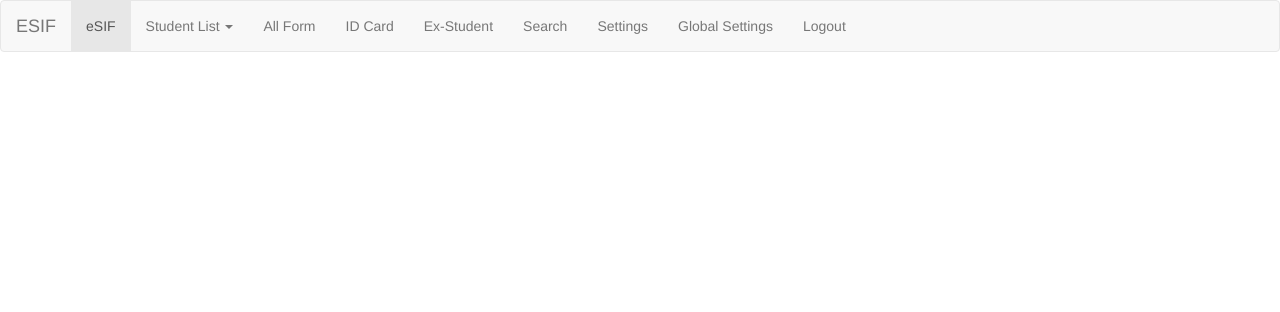
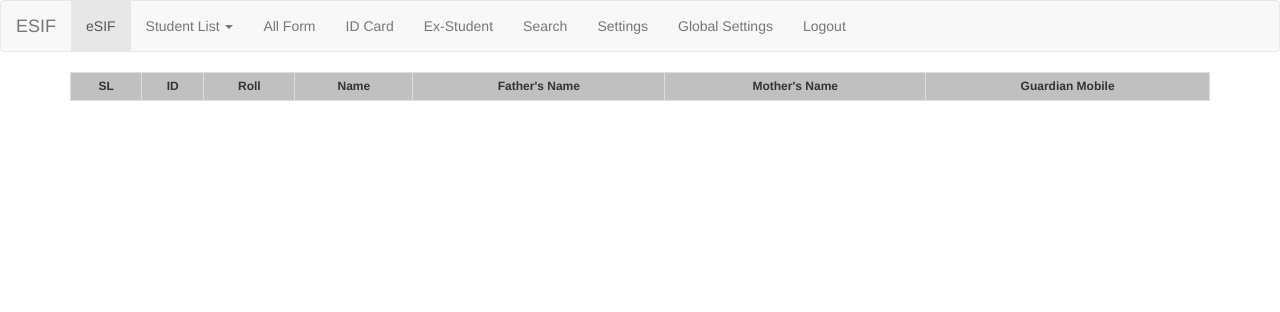
Before and after one commit to heartsantor/Student-Management-System, a PHP site: page /esif/student_list.php?criteria=without_image in a window 1280 px wide. Shown: the top 312 px of the page. Run offline with PHP 8.4, Linux system fonts and the light colour scheme; the visitor is signed in with stand-in values (Sample User, id 1); lists and menus that the app fills with data are empty.

Commit message:
Student List Option

```diff
--- a/esif/navbar.php
+++ b/esif/navbar.php
@@ -9,8 +9,8 @@
         <a class="dropdown-toggle" data-toggle="dropdown" href="#">Student List
         <span class="caret"></span></a>
         <ul class="dropdown-menu">
-          <li><a href="student_list.php?id=without_image">Without Image</a></li>
-          <li><a href="student_list.php?id=with_image">With Image</a></li>
+          <li><a href="student_list.php?criteria=without_image">Without Image</a></li>
+          <li><a href="student_list.php?criteria=with_image">With Image</a></li>
         </ul>
       </li>
       <li><a href="#">All Form</a></li>
--- a/esif/student_list.php
+++ b/esif/student_list.php
@@ -10,11 +10,128 @@ require_once '../connection/connect.php';
 <head>
   <?php include "../bootstrap/bootstrap.html"; ?>
   <title>Student List</title>
+  <style>
+  th {
+    background-color: silver;
+  }
+  table, th, td, tr {
+    border: 1px solid black;
+    text-align: center;
+    vertical-align: center;
+  }
+  .container
+  {
+    font-size: 12px;
+  }
+  </style>
 </head>
 <body>
   <?php include "navbar.php"; ?>
   <div class="container">
+    <?php
+    $class=$_SESSION['class'];
+    $session=$_SESSION['session'];
+    $criteria=$_GET['criteria'];
+    $result=mysqli_query($db,"SELECT * FROM student WHERE student_class='$class' AND student_session='$session'");
+    $total_student=$result->num_rows;
 
+    if($criteria=='without_image')
+    {
+      ?>
+      <table class="table table-bordered table-condensed">
+        <tr>
+          <th>SL</th>
+          <th>ID</th>
+          <th>Roll</th>
+          <th>Name</th>
+          <th>Father's Name</th>
+          <th>Mother's Name</th>
+          <th>Guardian Mobile</th>
+        </tr>
+        <?php
+        $count=1;
+        while($row=mysqli_fetch_array($result))
+        {
+          echo "<tr>";
+          echo "<td>".$count."</td>";
+          echo "<td><a href='#'>".$row['student_id']."<a></td>";
+          echo "<td>".$row['student_roll']."</td>";
+          echo "<td>".$row['student_name']."</td>";
+          echo "<td>".$row['father_name']."</td>";
+          echo "<td>".$row['mother_name']."</td>";
+          echo "<td>".$row['father_phone']."</td>";
+          echo "</tr>";
+          $count++;
+
+        } ?>
+      </table>
+      <?php
+    }
+
+    else if($criteria=='with_image')
+    {
+      ?>
+<table class="table table-bordered">
+  <tr>
+    <th width="5%">Serial</th>
+    <th>ID</th>
+    <th>
+      Name<br>
+      Father's Name<br>
+      Mother's Name
+    </th>
+    <th>
+      Shift<br>
+      Section<br>
+      Roll
+    </th>
+    <th>
+      Date of Birth<br>
+      Gender<br>
+      Reiligion
+    </th>
+    <th width='200px'>Subjects</th>
+    <th>
+      Optional Subject<br>
+      Mobile<br>
+    </th>
+    <th width='80px'>
+      Image
+    </th>
+  </tr>
+  <?php
+  $count=1;
+while($row=mysqli_fetch_array($result))
+{
+  echo "<tr>";
+  echo "<td>".$count."</td>";
+  echo "<td>".$row['student_id']."</td>";
+  echo "<td>".$row['student_name']."<br>".$row['father_name']."<br>".$row['mother_name']."</td>";
+  echo "<td>".$row['student_shift']."<br>".$row['student_section']."<br>".$row['student_roll']."</td>";
+  echo "<td>".$row['student_dob']."<br>".$row['student_gender']."<br>".$row['student_religion']."</td>";
+  echo "<td>";
+  $student_id=$row['student_id'];
+  $sub_res=mysqli_query($db,"SELECT * FROM subject_student WHERE subject_student_id='$student_id' AND optional_type2='0' ORDER BY subject_student_code");
+  while ($sub_row=mysqli_fetch_array($sub_res)) {
+    echo $sub_row['subject_student_code']." ";
+    // code...
+  }
+  echo "</td>";
+  echo "<td>";
+  $sub_option_res=mysqli_query($db,"SELECT * FROM subject_student WHERE subject_student_id='$student_id' AND optional_type2='1' ORDER BY subject_student_code");
+  $sub_option_row=mysqli_fetch_array($sub_option_res);
+  echo $sub_option_row['subject_student_code'];
+  echo "<br>";
+  echo $row['father_phone']."</td>";
+  echo "<td style='padding:0px'><img src='".$row['student_photo']."' width='100%'></td>";
+
+
+}
+   ?>
+</table>
+      <?php
+    }
+    ?>
   </div>
 </body>
 </html>
```
